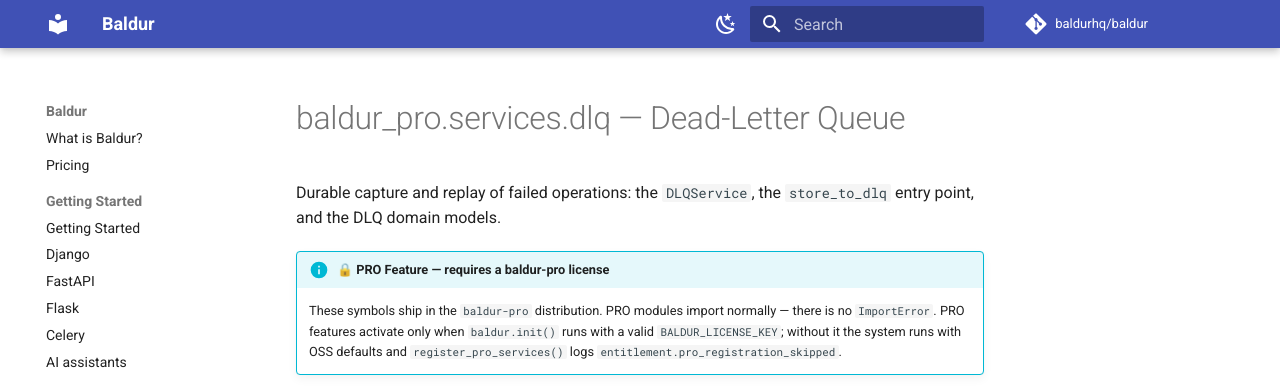
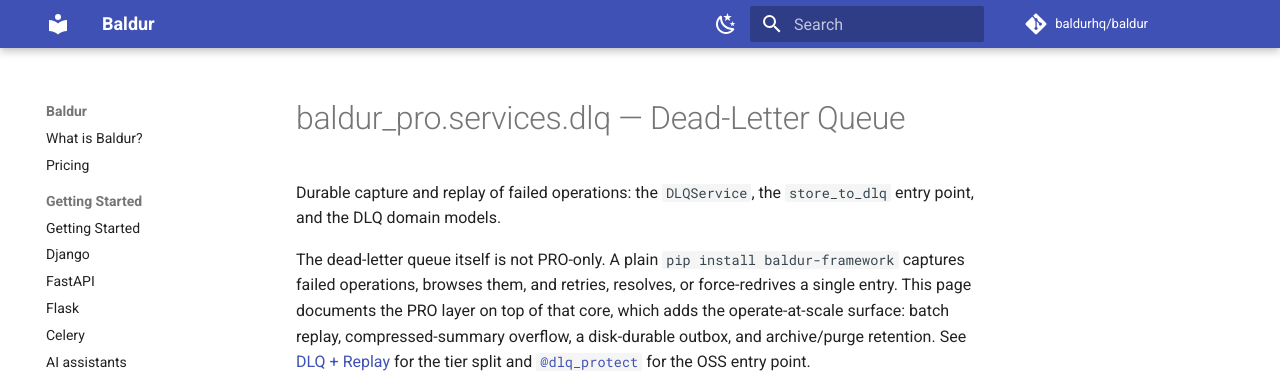
Before and after one commit to baldurhq/baldur, an MkDocs documentation site: the page built from docs/reference/pro/dlq.md, in a window 1280 px wide, cut to the strip 0-391 px from the top of the page. Built offline with MkDocs 1.6.1 and Material for MkDocs 9.7.7, drawn with Linux system fonts in a browser that asks for light colours; comment, search, counter and statistics services are not loaded; some of the changed text lies outside the part shown.

Commit message:
docs(dlq): stop presenting DLQ, replay, and bulkhead as PRO-only
The OSS DLQ capture and read backings landed in July, but the API
Reference surface never followed. The only pages named "Dead-letter
queue" and "Replay queue" sat inside the PRO nav group, so a reader
coming from the pricing table ("Dead-letter queue + replay: OSS") found
the opposite one click later.

- nav: the PRO entries now name what PRO adds (at scale / throttled /
  thread-pool), matching the pricing wording, and the OSS replay service
  is visible as "Service access & replay"
- the PRO dlq / replay / bulkhead reference pages now open by pointing
  at the OSS half, the way the security-notification page already did
- the bulkhead concept guide's "API Reference" link sent OSS readers to
  the PRO page; it now leads with the OSS one, PRO listed separately
- @dlq_protect no longer calls itself "PRO-aliased" in the published
  reference - it is an OSS decorator with DLQ, retry and CB pinned
- four in-code statements that still described the DLQ as PRO-only

```diff
--- a/docs/reference/pro/dlq.md
+++ b/docs/reference/pro/dlq.md
@@ -2,6 +2,14 @@
 
 Durable capture and replay of failed operations: the `DLQService`, the
 `store_to_dlq` entry point, and the DLQ domain models.
+
+The dead-letter queue itself is not PRO-only. A plain `pip install baldur-framework`
+captures failed operations, browses them, and retries, resolves, or
+force-redrives a single entry. This page documents the PRO layer on top of that
+core, which adds the operate-at-scale surface: batch replay, compressed-summary
+overflow, a disk-durable outbox, and archive/purge retention. See
+[DLQ + Replay](../../concepts/foundations/dlq-replay.md) for the tier split and
+[`@dlq_protect`](../decorators.md) for the OSS entry point.
 
 !!! info "🔒 PRO Feature — requires a baldur-pro license"
     These symbols ship in the `baldur-pro` distribution. PRO modules import
--- a/mkdocs.yml
+++ b/mkdocs.yml
@@ -280,7 +280,7 @@
           - Policy & ML strategy: reference/interfaces/policy_and_ml.md
           - Singleton protocols: reference/interfaces/singletons.md
       - Services:
-          - Service access: reference/services/access.md
+          - "Service access & replay": reference/services/access.md
           - Circuit breaker & rate limiting: reference/services/circuit_breaker.md
           - Bulkhead: reference/services/bulkhead.md
           - Idempotency: reference/services/idempotency.md
@@ -308,10 +308,10 @@
       - reference/env-vars.md
       - PRO (subscriber):
           - reference/pro/index.md
-          - Dead-letter queue: reference/pro/dlq.md
-          - Replay queue: reference/pro/replay.md
+          - Dead-letter queue at scale: reference/pro/dlq.md
+          - Replay queue (throttled): reference/pro/replay.md
           - Emergency mode: reference/pro/emergency-mode.md
-          - Bulkhead: reference/pro/bulkhead.md
+          - Bulkhead (thread-pool): reference/pro/bulkhead.md
           - Adaptive throttle: reference/pro/throttle.md
           - Canary rollout: reference/pro/canary.md
           - Unified notification: reference/pro/unified-notification.md
```
Also changed, not shown: docs/concepts/foundations/bulkhead.md (+2 -1 lines), docs/concepts/foundations/dlq-replay.md (+1 -0 lines), docs/reference/pro/bulkhead.md (+7 -0 lines), docs/reference/pro/replay.md (+7 -0 lines), 5 other files.
